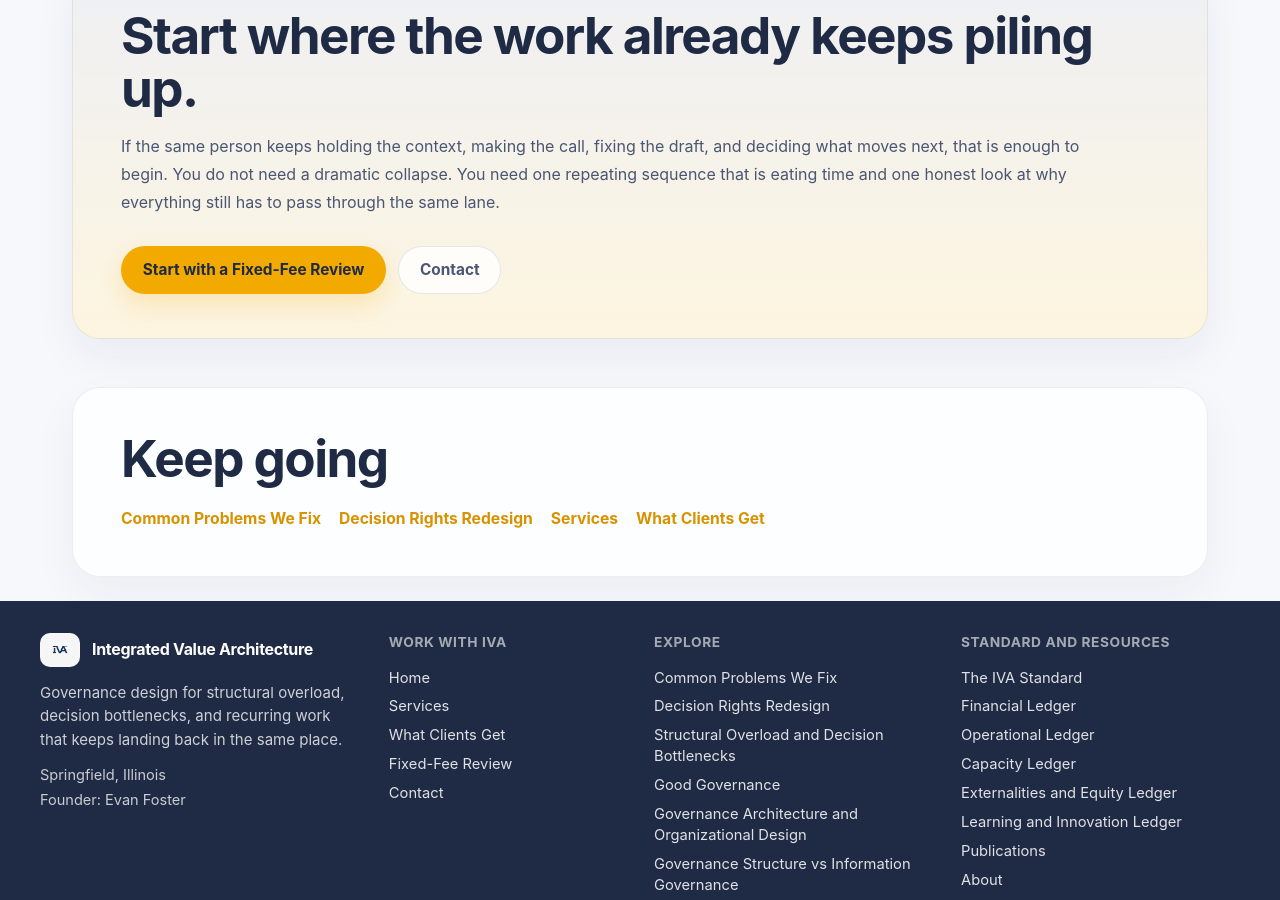
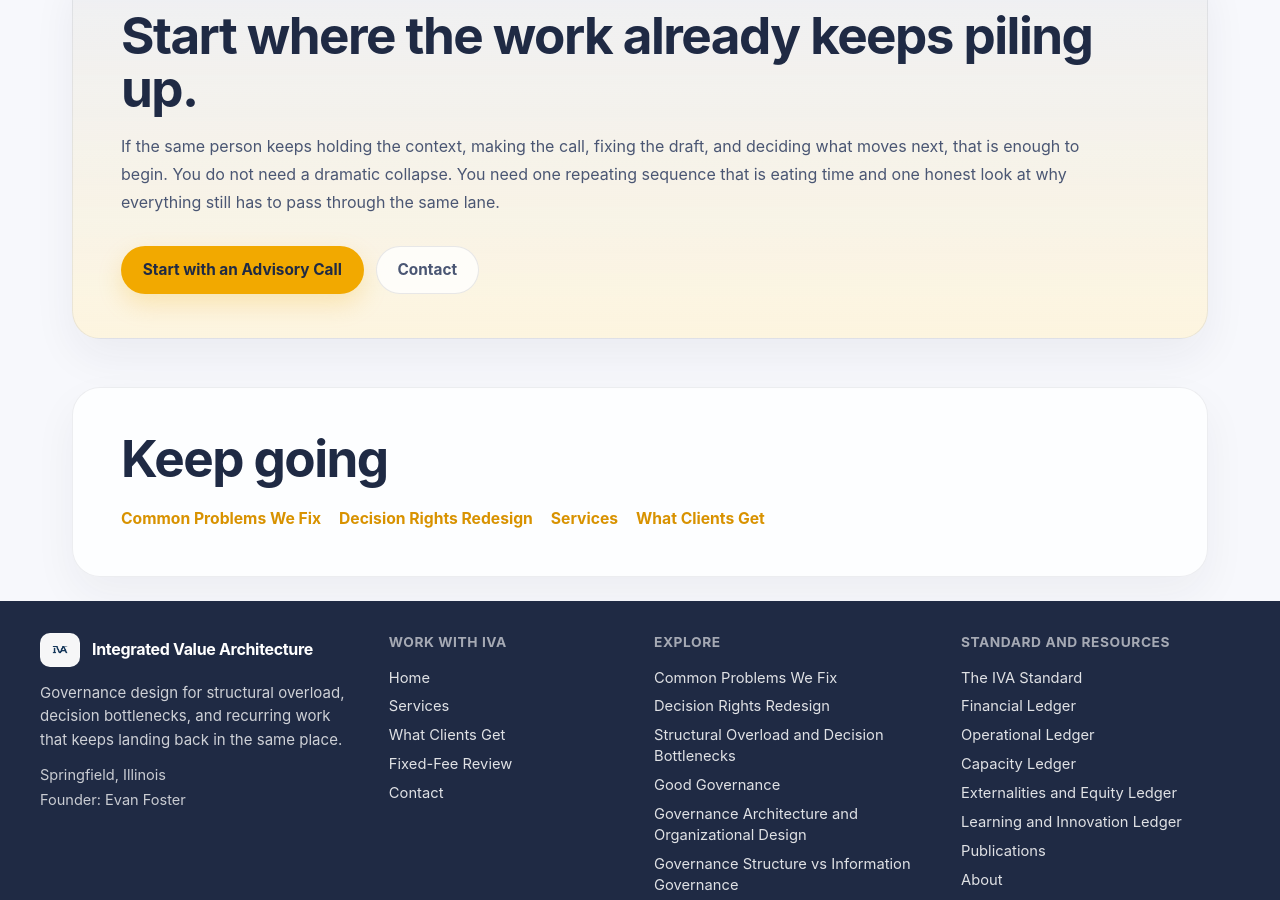
Before and after one commit to efost7873/integratedvaluearchitecture.com, a Jekyll site: the page built from case-structural-overload-and-decision-bottleneck.html, in a window 1280 px wide and 900 px high, scrolled down 3733 px. Built offline with Jekyll 4.4.1, drawn with Linux system fonts in a browser that asks for light colours.

Commit message:
Update case-structural-overload-and-decision-bottleneck.html

```diff
--- a/case-structural-overload-and-decision-bottleneck.html
+++ b/case-structural-overload-and-decision-bottleneck.html
@@ -167,7 +167,7 @@ schema_type: Article
       If the same person keeps holding the context, making the call, fixing the draft, and deciding what moves next, that is enough to begin. You do not need a dramatic collapse. You need one repeating sequence that is eating time and one honest look at why everything still has to pass through the same lane.
     </p>
     <div class="cta-block">
-      <a class="button primary" href="/fixed-fee-review/">Start with a Fixed-Fee Review</a>
+      <a class="button primary" href="/book-advisory-call/">Start with an Advisory Call</a>
       <a class="button secondary" href="/contact/">Contact</a>
     </div>
   </div>
```
